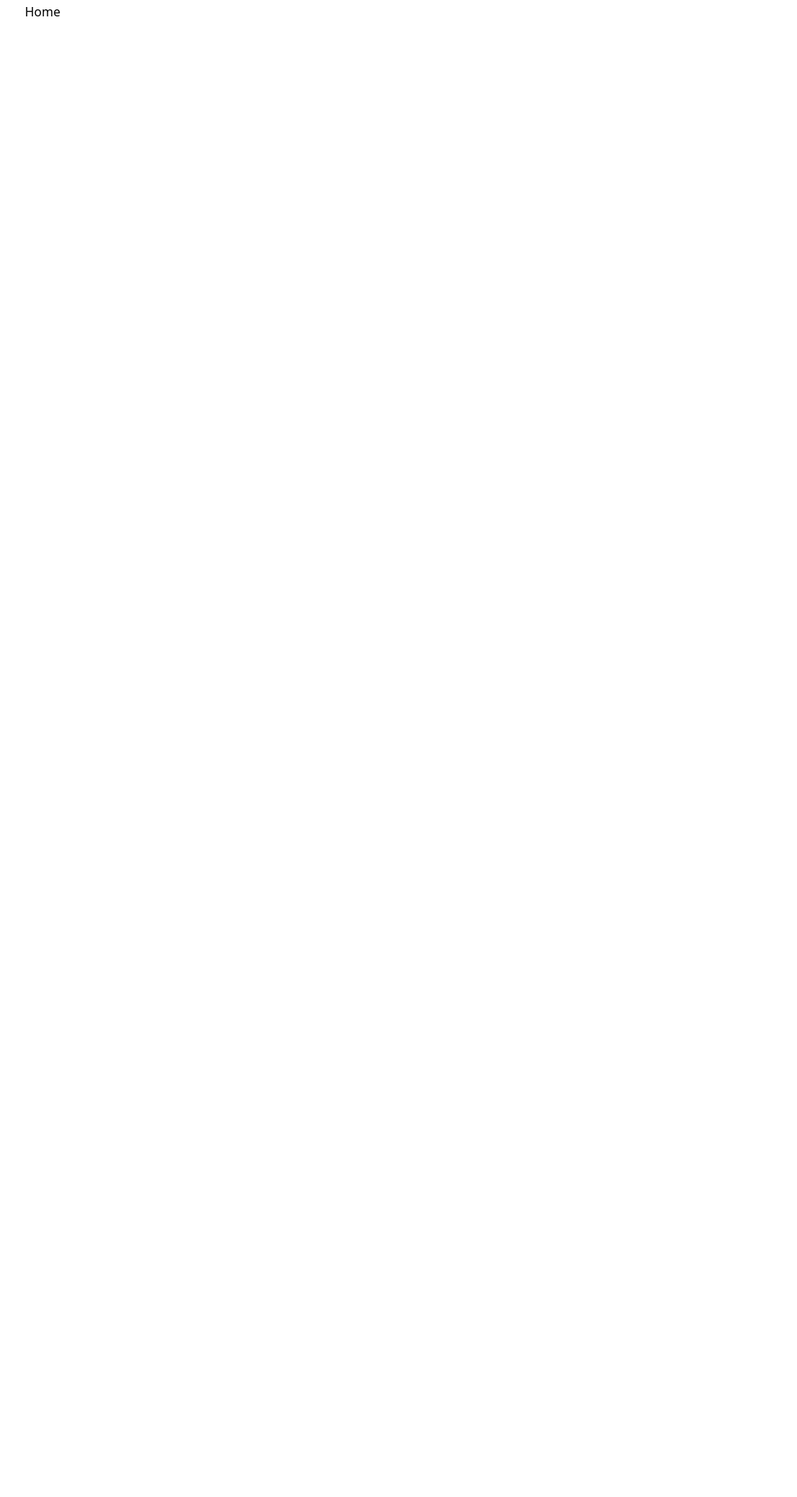
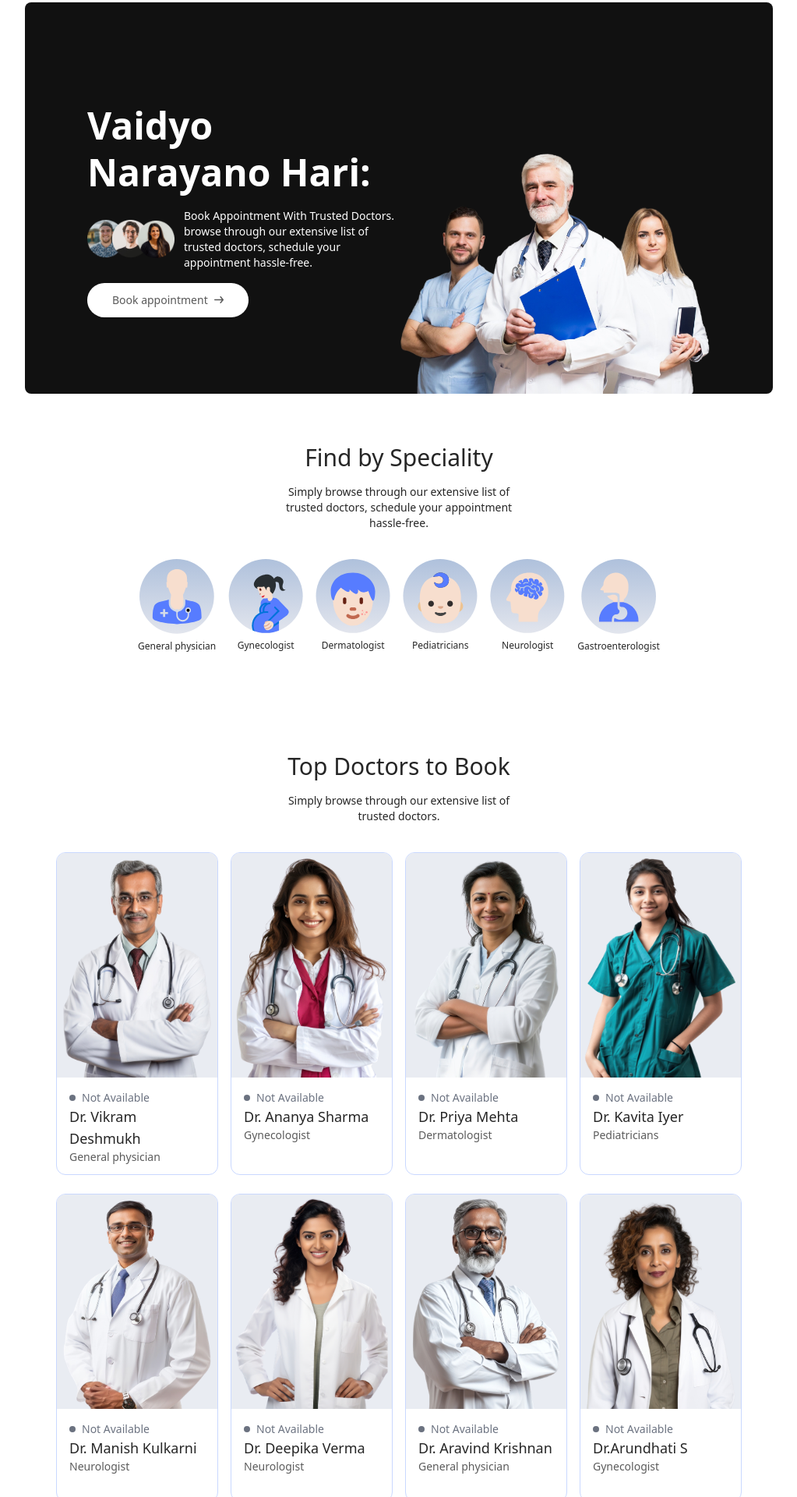
Before and after one commit to Anantarajkatti/VaiNaHa--doctor-appointment-App, a React (Vite) app in the folder frontend/: page / in a window 1280 px wide. Shown: the part 120-2040 px from the top of the page at 78% size, without its empty margins (128-1151 px from the left). Before the commit the page ends 800 px from the top, so only its background shows below. Built offline with nearby package versions, Linux system fonts and the light colour scheme.

Commit message:
three sections Header,specialty and top doctors  done

```diff
--- a/frontend/src/assets/assets_frontend/assets.js
+++ b/frontend/src/assets/assets_frontend/assets.js
@@ -90,7 +90,7 @@ export const specialityData = [
 export const doctors = [
     {
         _id: 'doc1',
-        name: 'Dr. Richard James',
+        name: 'Dr. Vikram Deshmukh',
         image: doc1,
         speciality: 'General physician',
         degree: 'MBBS',
@@ -104,7 +104,7 @@ export const doctors = [
     },
     {
         _id: 'doc2',
-        name: 'Dr. Emily Larson',
+        name: 'Dr. Ananya Sharma',
         image: doc2,
         speciality: 'Gynecologist',
         degree: 'MBBS',
@@ -118,7 +118,7 @@ export const doctors = [
     },
     {
         _id: 'doc3',
-        name: 'Dr. Sarah Patel',
+        name: 'Dr. Priya Mehta',
         image: doc3,
         speciality: 'Dermatologist',
         degree: 'MBBS',
@@ -132,7 +132,7 @@ export const doctors = [
     },
     {
         _id: 'doc4',
-        name: 'Dr. Christopher Lee',
+        name: 'Dr. Kavita Iyer',
         image: doc4,
         speciality: 'Pediatricians',
         degree: 'MBBS',
@@ -146,7 +146,7 @@ export const doctors = [
     },
     {
         _id: 'doc5',
-        name: 'Dr. Jennifer Garcia',
+        name: 'Dr. Manish Kulkarni',
         image: doc5,
         speciality: 'Neurologist',
         degree: 'MBBS',
@@ -160,7 +160,7 @@ export const doctors = [
     },
     {
         _id: 'doc6',
-        name: 'Dr. Andrew Williams',
+        name: 'Dr. Deepika Verma',
         image: doc6,
         speciality: 'Neurologist',
         degree: 'MBBS',
@@ -174,7 +174,7 @@ export const doctors = [
     },
     {
         _id: 'doc7',
-        name: 'Dr. Christopher Davis',
+        name: 'Dr. Aravind Krishnan',
         image: doc7,
         speciality: 'General physician',
         degree: 'MBBS',
@@ -188,7 +188,7 @@ export const doctors = [
     },
     {
         _id: 'doc8',
-        name: 'Dr. Timothy White',
+        name: 'Dr.Arundhati S',
         image: doc8,
         speciality: 'Gynecologist',
         degree: 'MBBS',
@@ -202,7 +202,7 @@ export const doctors = [
     },
     {
         _id: 'doc9',
-        name: 'Dr. Ava Mitchell',
+        name: 'Dr. Radhika Nair',
         image: doc9,
         speciality: 'Dermatologist',
         degree: 'MBBS',
@@ -216,7 +216,7 @@ export const doctors = [
     },
     {
         _id: 'doc10',
-        name: 'Dr. Jeffrey King',
+        name: 'Dr. Smita Rasankar',
         image: doc10,
         speciality: 'Pediatricians',
         degree: 'MBBS',
--- /dev/null
+++ b/frontend/src/components/Header.jsx
@@ -0,0 +1,30 @@
+import React from 'react'
+import { assets } from '../assets/assets_frontend/assets'
+
+function Header() {
+  return (
+    <div className='flex flex-col md:flex-row flex-wrap bg-primary rounded-lg px-6 md:px-10 lg:px-20 '>
+
+            {/* --------- Header Left --------- */}
+            <div className='md:w-1/2 flex flex-col items-start justify-center gap-4 py-10 m-auto md:py-[10vw] md:mb-[-30px]'>
+                <p className='text-3xl md:text-4xl lg:text-5xl text-white font-semibold leading-tight md:leading-tight lg:leading-tight'>
+                     Vaidyo Narayano Hari:
+                </p>
+                <div className='flex flex-col md:flex-row items-center gap-3 text-white text-sm font-light'>
+                    <img className='w-28' src={assets.group_profiles} alt="" />
+                    <p>Book Appointment With Trusted Doctors. browse through our extensive list of trusted doctors, schedule your appointment hassle-free.</p>
+                </div>
+                <a href='#speciality' className='flex items-center gap-2 bg-white px-8 py-3 rounded-full text-[#595959] text-sm m-auto md:m-0 hover:scale-105 transition-all duration-300'>
+                    Book appointment <img className='w-3' src={assets.arrow_icon} alt="" />
+                </a>
+            </div>
+
+            {/* --------- Header Right --------- */}
+            <div className='md:w-1/2 relative'>
+                <img className='w-full md:absolute bottom-0 h-auto rounded-lg' src={assets.header_img} alt="" />
+            </div>
+        </div>
+  )
+}
+
+export default Header
--- /dev/null
+++ b/frontend/src/components/SpecialityMenue.jsx
@@ -0,0 +1,22 @@
+import React from 'react'
+import { specialityData } from '../assets/assets_frontend/assets'
+import { Link } from 'react-router-dom'
+
+function SpecialityMenue() {
+  return (
+    <div id='speciality' className='flex flex-col items-center gap-4 py-16 text-[#262626]'>
+    <h1 className='text-3xl font-medium'>Find by Speciality</h1>
+    <p className='sm:w-1/3 text-center text-sm'>Simply browse through our extensive list of trusted doctors, schedule your appointment hassle-free.</p>
+    <div className='flex sm:justify-center gap-4 pt-5 w-full overflow-scroll '>
+        {specialityData.map((item, index) => (
+            <Link to={`/doctors/${item.speciality}`} onClick={() => scrollTo(0, 0)} className='flex flex-col items-center text-xs cursor-pointer flex-shrink-0 hover:translate-y-[-10px] transition-all duration-500' key={index}>
+                <img className='w-16 sm:w-24 mb-2 ' src={item.image} alt="" />
+                <p>{item.speciality}</p>
+            </Link>
+        ))}
+    </div>
+</div>
+  )
+}
+
+export default SpecialityMenue
--- /dev/null
+++ b/frontend/src/components/TopDoctors.jsx
@@ -0,0 +1,31 @@
+import React from 'react'
+import { doctors } from '../assets/assets_frontend/assets';
+import { useNavigate } from 'react-router-dom';
+
+function TopDoctors() {
+    const navigate = useNavigate()
+  return (
+    <div className='flex flex-col items-center gap-4 my-16 text-[#262626] md:mx-10'>
+            <h1 className='text-3xl font-medium'>Top Doctors to Book</h1>
+            <p className='sm:w-1/3 text-center text-sm'>Simply browse through our extensive list of trusted doctors.</p>
+            <div className='w-full grid grid-cols-auto gap-4 pt-5 gap-y-6 px-3 sm:px-0'>
+                {doctors.slice(0, 10).map((item, index) => (
+                    <div onClick={() => { navigate(`/appointment/${item._id}`); scrollTo(0, 0) }} className='border  border-[#C9D8FF] rounded-xl overflow-hidden cursor-pointer hover:translate-y-[-10px] transition-all duration-500' key={index}>
+                        <img className='bg-[#e9ecf2] h-[70%] w-[100%]' src={item.image} alt="" />
+                        <div className='p-4'>
+                            <div className={`flex items-center gap-2 text-sm text-center ${item.available ? 'text-green-500' : "text-gray-500"}`}>
+                                <p className={`w-2 h-2 rounded-full ${item.available ? 'bg-green-500' : "bg-gray-500"}`}></p><p>{item.available ? 'Available' : "Not Available"}</p>
+                            </div>
+                            <p className='text-[#262626] text-lg font-medium'>{item.name}</p>
+                            <p className='text-[#5C5C5C] text-sm'>{item.speciality}</p>
+                        </div>
+                    </div>
+                ))}
+            </div>
+            <button onClick={() => { navigate('/doctors'); scrollTo(0, 0) }} className='bg-[#EAEFFF] text-gray-600 px-12 py-3 rounded-full mt-10'>more</button>
+        </div>
+
+  )
+}
+
+export default TopDoctors
--- a/frontend/src/index.css
+++ b/frontend/src/index.css
@@ -5,3 +5,6 @@
 .active hr{
     @apply block;
 }
+::-webkit-scrollbar {
+    @apply hidden
+}
--- a/frontend/src/pages/Home.jsx
+++ b/frontend/src/pages/Home.jsx
@@ -1,8 +1,15 @@
 import React from 'react'
+import Header from '../components/Header'
+import SpecialityMenue from '../components/SpecialityMenue'
+import TopDoctors from '../components/TopDoctors'
 
 function Home() {
   return (
-    <div>Home</div>
+    <div>
+     <Header/>
+     <SpecialityMenue/>
+     <TopDoctors/>
+    </div>
   )
 }
 
--- a/frontend/tailwind.config.js
+++ b/frontend/tailwind.config.js
@@ -8,7 +8,10 @@ export default {
     extend: {
       colors:{
         "primary":"#111111"
-      }
+      },
+      gridTemplateColumns:{
+        'auto':'repeat(auto-fill, minmax(200px, 1fr))'
+      },
     },
   },
   plugins: [],
```
Also changed, not shown: frontend/src/context/AppContext.jsx (added).
